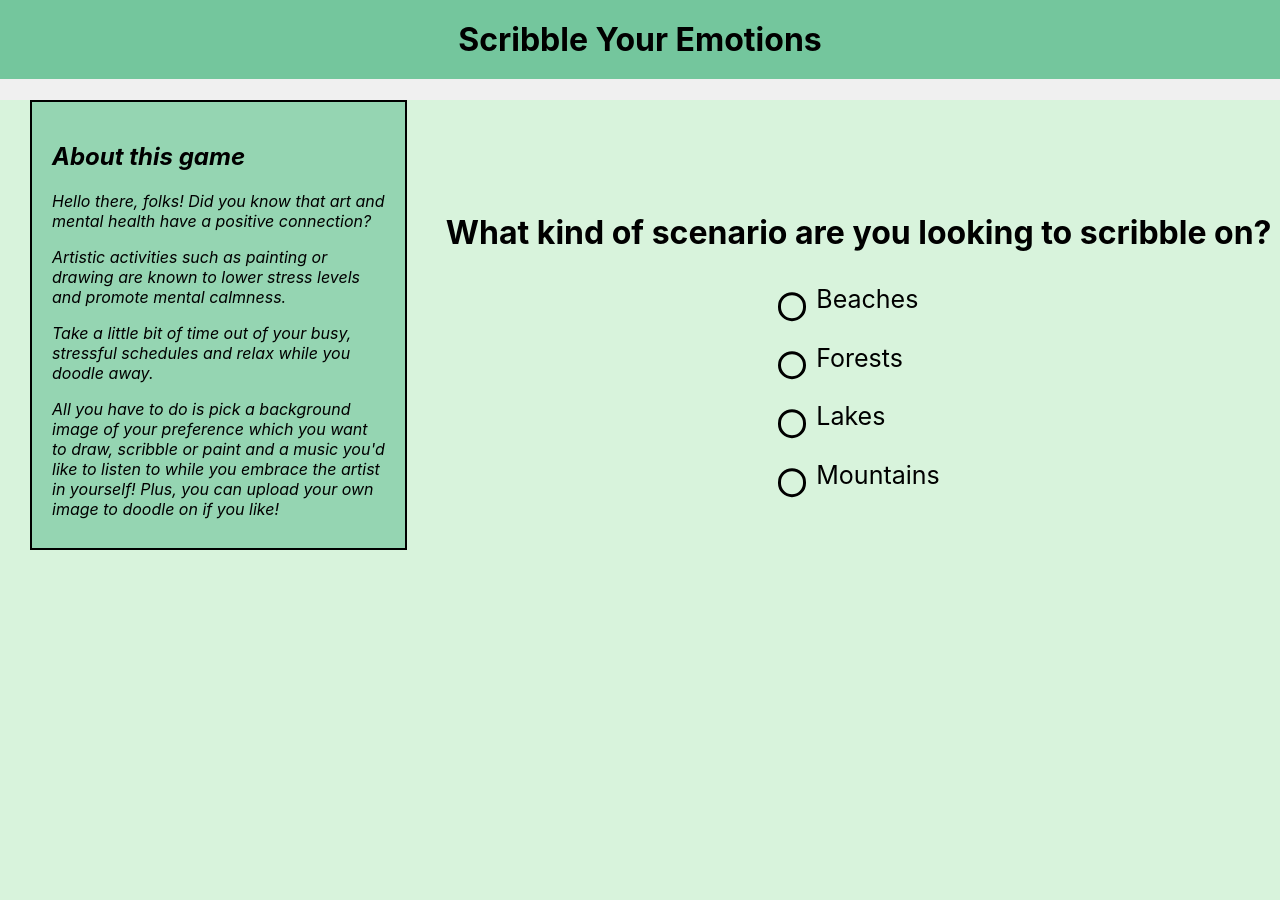
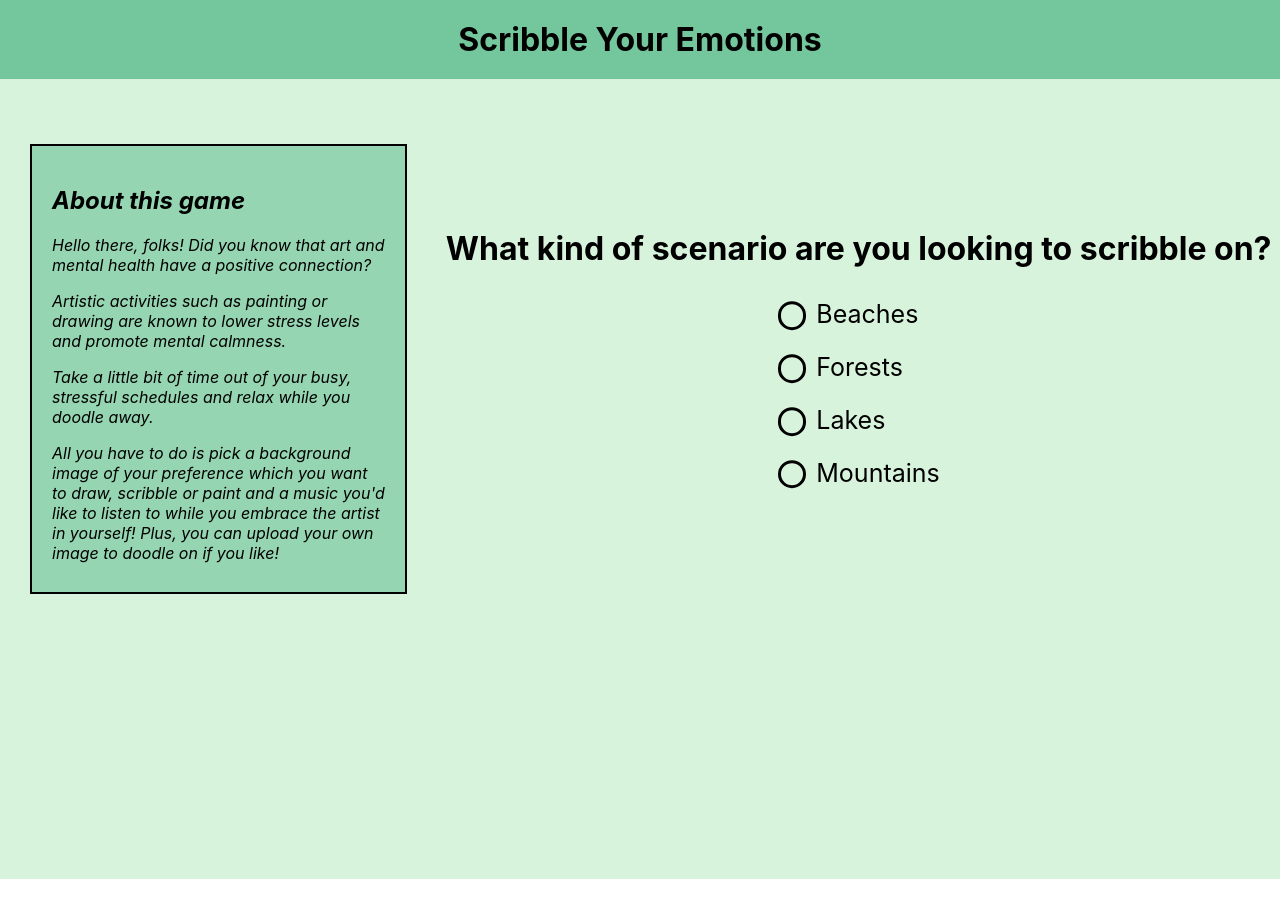
Before and after one commit to bridgecrew-perf6/ssw555tmscrumbledores-army2022Spring, a React (Create React App) app in the folder canvas_game/: page / in a window 1280 px wide. After the commit the page ends 879 px from the top, so only its background shows below. Built offline with nearby package versions, Linux system fonts and the light colour scheme.

Commit message:
aesthetic changes

```diff
--- a/canvas_game/src/App.css
+++ b/canvas_game/src/App.css
@@ -44,4 +44,5 @@
   flex-direction: row;
   height: 100vh;
   background-color: #d8f3dc;
+  padding-top: 25px;
 }
--- a/canvas_game/src/components/Header.css
+++ b/canvas_game/src/components/Header.css
@@ -2,4 +2,5 @@
   background-color: #74c69d;
   padding: 20px;
   margin-top: 0%;
+  margin-bottom: 0%;
 }
--- a/canvas_game/src/components/Instructions.css
+++ b/canvas_game/src/components/Instructions.css
@@ -1,4 +1,5 @@
 .instructionsOutline {
+  margin-top: 40px;
   width: 400px;
   height: 450px;
   border: 2px solid #000000;
--- a/canvas_game/src/components/Qa.js
+++ b/canvas_game/src/components/Qa.js
@@ -10,7 +10,7 @@ const Qa = (props) => {
         <div className="qaButtons">
           <div className="optionValue">
             <input
-              style={{ marginTop: "10px", marginRight: "10px" }}
+              style={{ marginTop: "4px", marginRight: "10px" }}
               type="radio"
               id="opt1"
               name="ImageType"
@@ -21,7 +21,7 @@ const Qa = (props) => {
           </div>
           <div className="optionValue">
             <input
-              style={{ marginTop: "10px", marginRight: "10px" }}
+              style={{ marginTop: "4px", marginRight: "10px" }}
               type="radio"
               id="opt2"
               name="ImageType"
@@ -32,7 +32,7 @@ const Qa = (props) => {
           </div>
           <div className="optionValue">
             <input
-              style={{ marginTop: "10px", marginRight: "10px" }}
+              style={{ marginTop: "4px", marginRight: "10px" }}
               type="radio"
               id="opt3"
               name="ImageType"
@@ -43,7 +43,7 @@ const Qa = (props) => {
           </div>
           <div className="optionValue">
             <input
-              style={{ marginTop: "10px", marginRight: "10px" }}
+              style={{ marginTop: "4px", marginRight: "10px" }}
               type="radio"
               id="opt4"
               name="ImageType"
```
